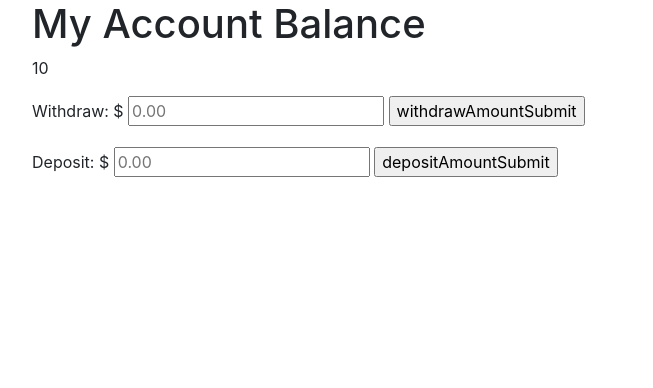
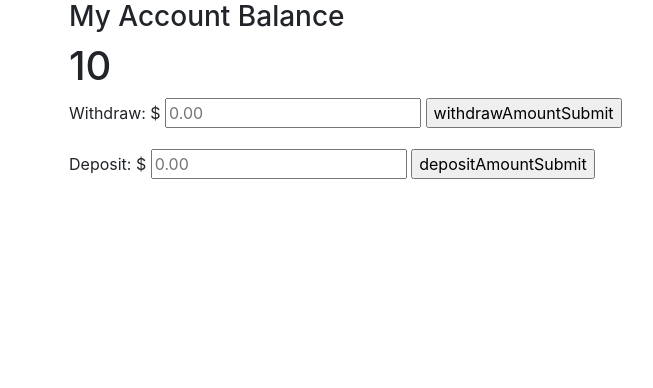
Before and after one commit to matthewhelan/dbproject, a Django app: template parlaypro/templates/balance.html in a window 1280 px wide. Shown: the part 32-420 px from the top of the page, without its empty margins (16-669 px from the left). Run offline with Django 4.2, Linux system fonts and the light colour scheme; the template is opened without the code that fills it: most values are stand-ins (such as "Sample title", 1, 10 or a date in 2020); some libraries are stand-ins or nearby versions.

Commit message:
Added centering for all pages as well as updated balance value

```diff
--- a/parlaypro/templates/balance.html
+++ b/parlaypro/templates/balance.html
@@ -10,8 +10,9 @@
 	<title>My Account Balance</title>
 </head>
 <body>
-	<h1>My Account Balance</h1>
-	<p id="balance">{{user_balance}}</p>
+    <div class="container mb-3">
+        <h3>My Account Balance</h3>
+        <h1 id="balance"> {{balance}}</h1>
         <!-- <div>
             <label for="withdrawAmount">Withdraw: $</label>
             <input type="number" id="withdrawAmount" min="0" step="0.01">
@@ -36,7 +37,7 @@
             <input type="number" id="depositAmount" name="my_value" placeholder="0.00" min="0" step="0.01">
             <input type="submit" name="button" value="depositAmountSubmit">
         </form>
-
+    </div>
 </body>
 
 
--- a/parlaypro/templates/createparlay.html
+++ b/parlaypro/templates/createparlay.html
@@ -4,6 +4,7 @@
 
 {% block content %}
 
+<div class = "container mb-3">
     <h2>Current Parlay:</h2>
     <br>
 
@@ -91,5 +92,7 @@
 
     <h4>Current Amount of Legs: {{legs}}</h4>
     <br>
+</div>
+
 
 {% endblock %}
--- a/parlaypro/templates/parlays.html
+++ b/parlaypro/templates/parlays.html
@@ -4,7 +4,7 @@
 
 {% block content %}
 
-  <div class="content" >
+  <div class="container mb-3" >
 
     <a class="btn btn-outline-dark" href="parlays/active" role="button">Create A New Parlay</a>
     <br>
--- a/parlaypro/templates/playerPage.html
+++ b/parlaypro/templates/playerPage.html
@@ -7,7 +7,7 @@
 
 
 {% if playerInfo %}
-  <div class="content">
+  <div class="container mb-3">
     <h4>Player Page</h4>
 
     Player: {{playerInfo|index:0|index:2}}
--- a/parlaypro/templates/players.html
+++ b/parlaypro/templates/players.html
@@ -4,9 +4,9 @@
 
 {% block content %}
 
-  <div class="content" >
+<div class="container mb-3" >
   <h2>Player Search</h2>
-    <br>
+  <br>
   <form action="" method="post">
     {% csrf_token %}
     <p class="text-black" style="text-align:left;">Player Name: <input name="player" type="text" maxlength="20"style="width: 30%" ></p>
```
Also changed, not shown: parlaypro/views.py (+10 -4 lines). Lines whose indentation alone changed are shown as unchanged.
